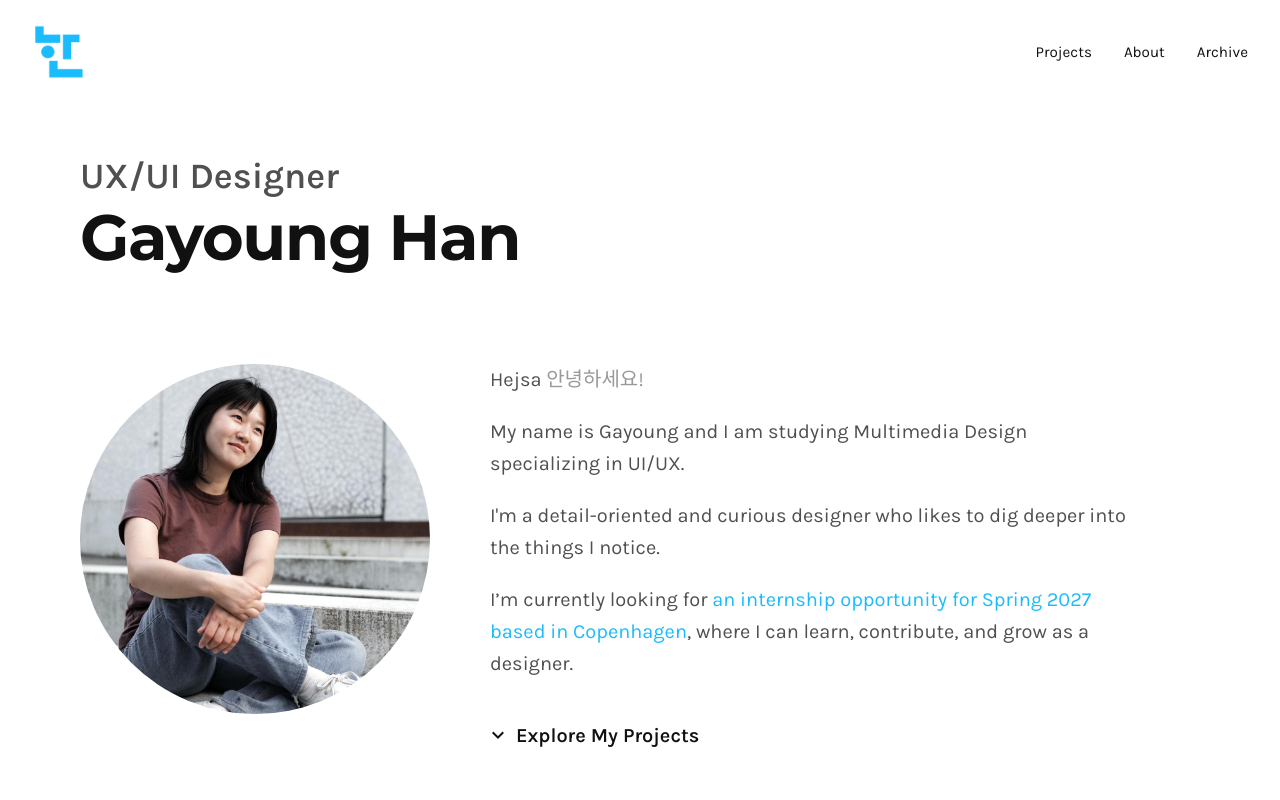
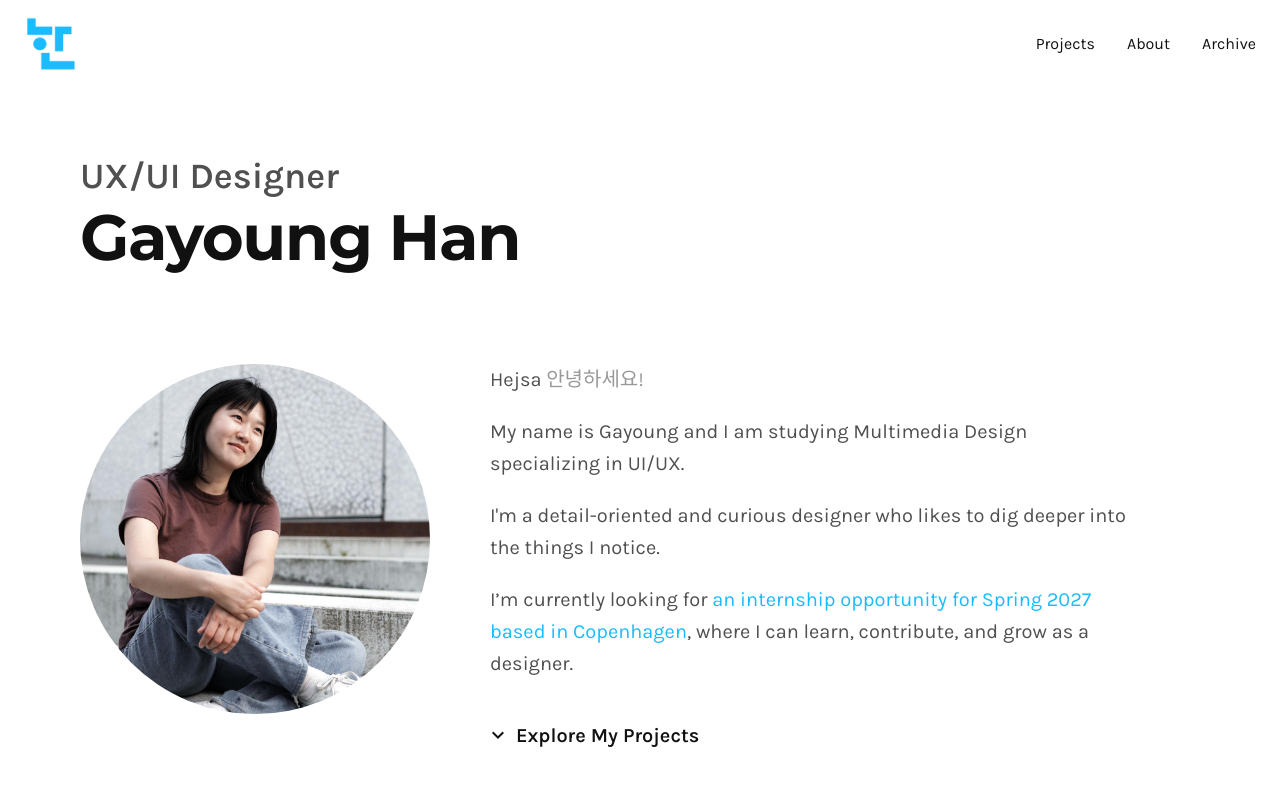
Before and after one commit to Lunanuna/portfolio, a React (Vite) app: page / in a window 1280 px wide. Shown: the top 800 px of the page. Built offline with nearby package versions, Linux system fonts and the light colour scheme.

Commit message:
헤더 높이 조정

```diff
--- a/src/components/Header.module.css
+++ b/src/components/Header.module.css
@@ -7,7 +7,7 @@
   display: flex;
   justify-content: space-between;
   align-items: center;
-  padding: 1.5rem 2rem;
+  padding: 1rem 1.5rem;
   background-color: transparent;
   transition: background-color 0.3s ease, backdrop-filter 0.3s ease, box-shadow 0.3s ease;
 }
@@ -33,7 +33,7 @@
 .navLink {
   text-decoration: none;
   color: inherit;
-  font-size: 0.95rem;
+  font-size: 1rem;
 }
 
 .navLink:hover {
```
